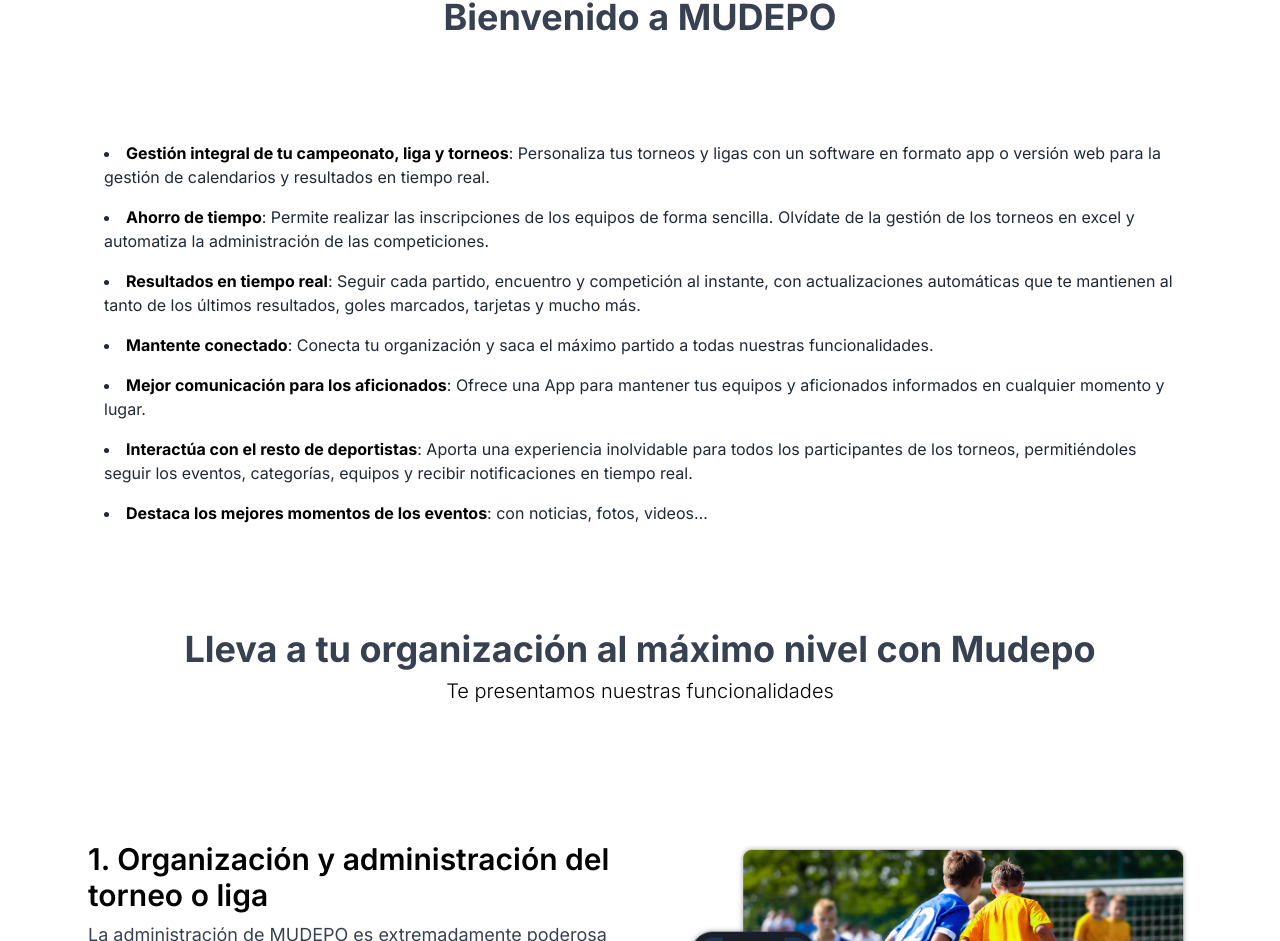
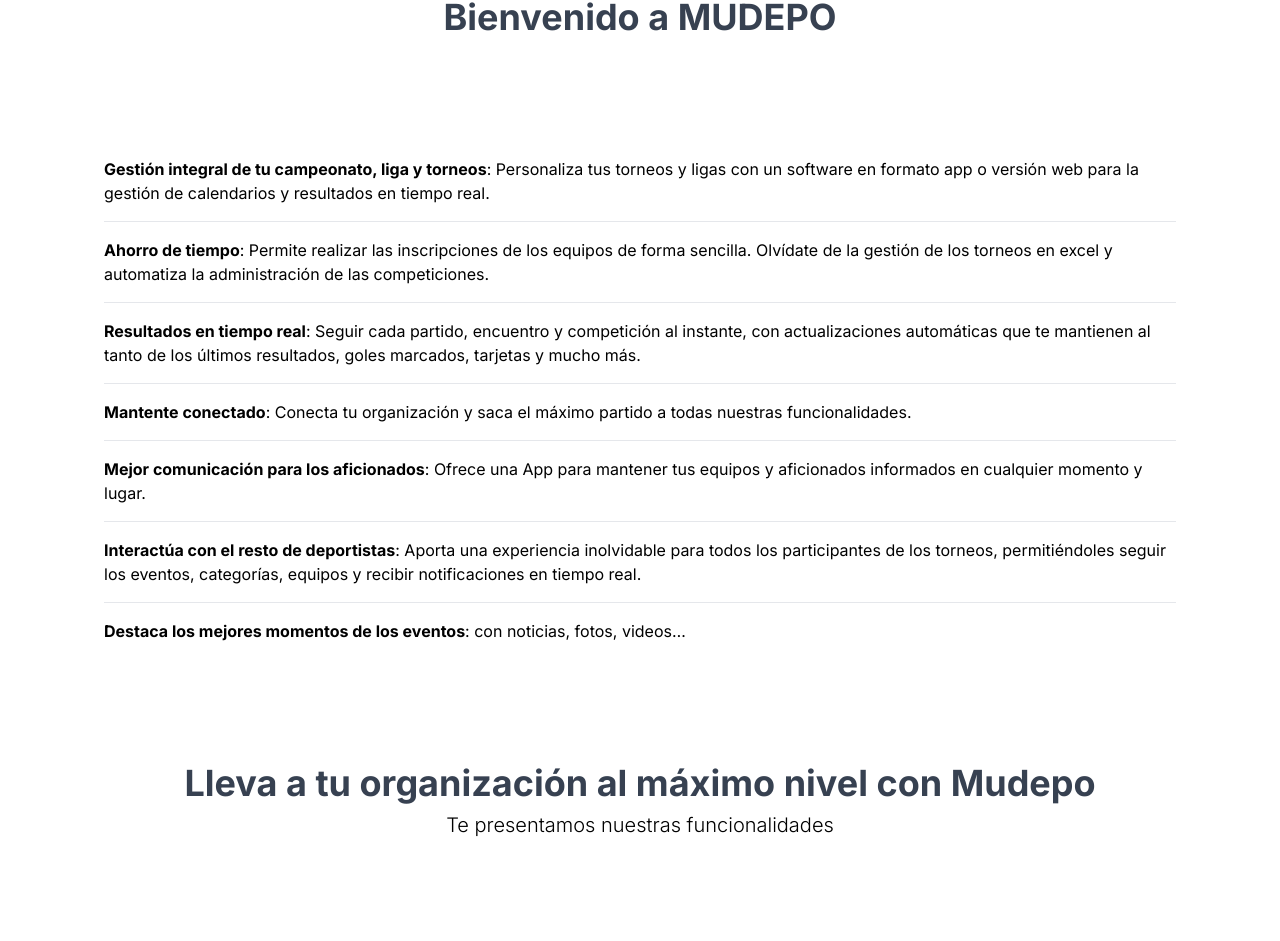
Before and after one commit to DevSBejaranoM/mudepo-frontend, a Next.js app: page / in a window 1280 px wide. Shown: the part 971-1912 px from the top of the page. Built offline with nearby package versions, Linux system fonts and the light colour scheme; no server answers.

Commit message:
list & video

```diff
--- a/app/components/ComunicationContent/CustomList/index.tsx
+++ b/app/components/ComunicationContent/CustomList/index.tsx
@@ -10,21 +10,24 @@
 
 const CustomList = ({ points, title }: CustomListProps) => {
   return (
-        <div className={`flex flex-col md:flex-row md:mx-16 items-center p-6 bg-white mb-10`}>
+    <div
+      className={`flex flex-col md:flex-row md:mx-16 items-center p-6 bg-white mb-10`}
+    >
       <div className="p-4">
-          {
-            title && (
+        {title && (
           <h2 className="text-2xl font-bold text-gray-800 mb-8">{title}</h2>
-            )
-          }
-          <ul className="list-disc list-inside text-gray-800 space-y-4">
+        )}
+
+        <ul className="divide-y divide-gray-200">
           {points.map((point, index) => (
-              <li key={index}><strong className="text-black">{point.title}</strong>: {point.description}</li>
+            <li key={index} className="py-4">
+              <strong>{point.title}</strong>: {point.description}
+            </li>
           ))}
         </ul>
       </div>
     </div>
   );
-    }
+};
 
 export default CustomList;
--- a/app/components/OrganizationContent/TwoColumnMedia/index.tsx
+++ b/app/components/OrganizationContent/TwoColumnMedia/index.tsx
@@ -17,7 +17,7 @@
 
   return (
     <div className="flex flex-col md:flex-row mb-10">
-      <div className="w-full md:w-1/2 p-4">
+      <div className="w-full md:w-1/2 p-4 hidden md:block">
         <img
           src={imageUrl}
           alt="Media Image"
```
Lines whose indentation alone changed are shown as unchanged.
